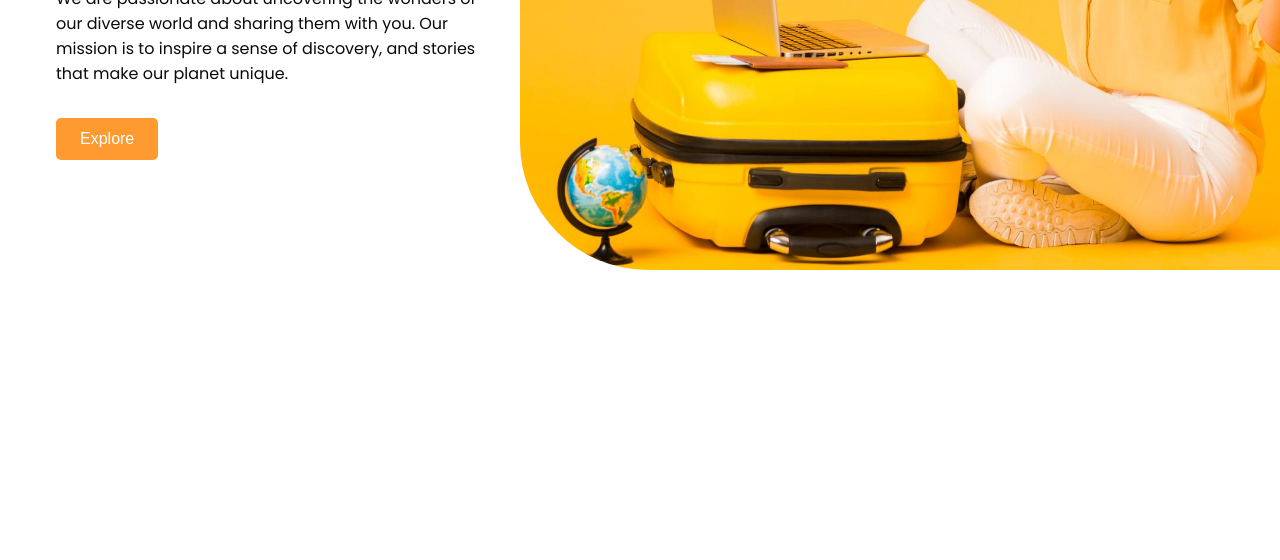
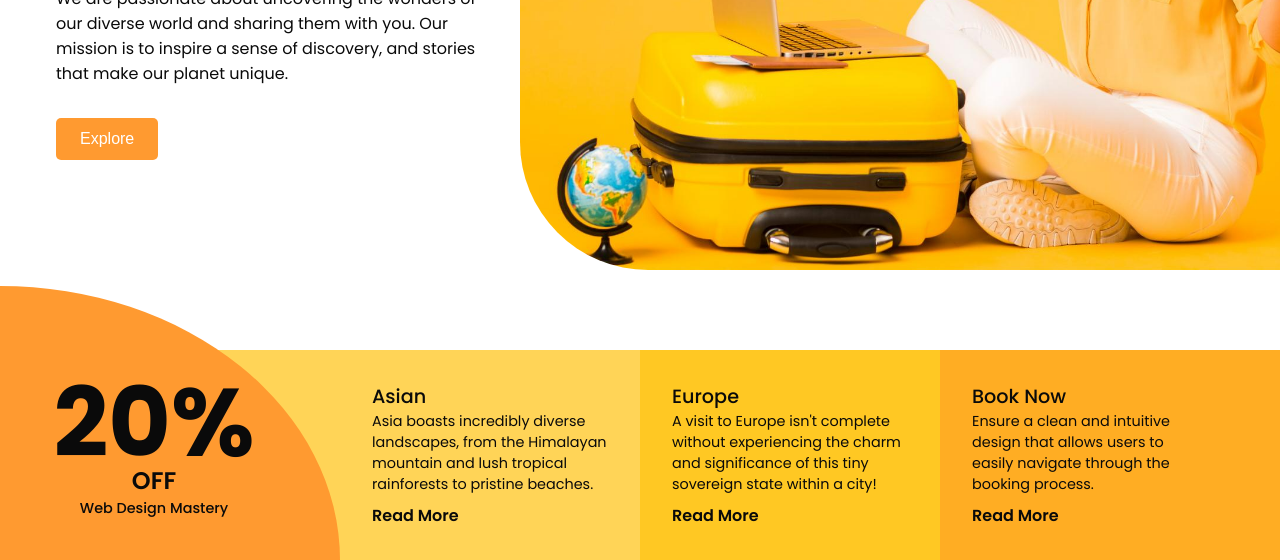
Before and after one commit to BurnettMiao/Build-Travel-Website-From-Scratch-Using-HTML-CSS-JavaScript-with-Web-Design-Mastery, a plain HTML site: page index.html in a window 1280 px wide. Shown: the part 380-940 px from the top of the page. Before the commit the page ends 800 px from the top, so only its background shows below. Drawn offline with nearby package versions, Linux system fonts and the light colour scheme.

Commit message:
banner section finish

```diff
--- a/index.html
+++ b/index.html
@@ -49,6 +49,43 @@
       </div>
     </header>
 
+    <div class="banner">
+      <div class="banner__card">
+        <div class="banner__content">
+          <h2>20%</h2>
+          <h3>OFF</h3>
+          <p>Web Design Mastery</p>
+        </div>
+      </div>
+
+      <div class="banner__card">
+        <h4>Asian</h4>
+        <p>
+          Asia boasts incredibly diverse landscapes, from the Himalayan mountain
+          and lush tropical rainforests to pristine beaches.
+        </p>
+        <a href="#">Read More</a>
+      </div>
+
+      <div class="banner__card">
+        <h4>Europe</h4>
+        <p>
+          A visit to Europe isn't complete without experiencing the charm and
+          significance of this tiny sovereign state within a city!
+        </p>
+        <a href="#">Read More</a>
+      </div>
+
+      <div class="banner__card">
+        <h4>Book Now</h4>
+        <p>
+          Ensure a clean and intuitive design that allows users to easily
+          navigate through the booking process.
+        </p>
+        <a href="#">Read More</a>
+      </div>
+    </div>
+
     <script src="https://unpkg.com/scrollreveal"></script>
     <script src="script.js"></script>
   </body>
--- a/style.css
+++ b/style.css
@@ -197,9 +197,95 @@ nav {
   color: var(--text-dark);
 }
 
+/* banner section */
+.banner {
+  margin-top: 5rem;
+  display: grid;
+}
+
+.banner__card {
+  padding: 2rem;
+}
+
+.banner__card:nth-child(1) {
+  position: relative;
+  isolation: isolate;
+  padding-block: 5rem;
+  background-color: #ffd457;
+}
+
+.banner__card:nth-child(2) {
+  background-color: #ffd457;
+}
+
+.banner__card:nth-child(3) {
+  background-color: #ffc823;
+}
+
+.banner__card:nth-child(4) {
+  background-color: #ffad23;
+}
+
+.banner__card h4 {
+  font-size: 1.2rem;
+  font-weight: 500;
+  color: var(--text-dark);
+}
+
+.banner__card p {
+  margin-bottom: 0.5rem;
+  font-size: 0.9rem;
+  color: var(--text-dark);
+}
+
+.banner__card a {
+  font-size: 1rem;
+  font-weight: 600;
+  color: var(--text-dark);
+}
+
+.banner__content {
+  position: absolute;
+  bottom: 0;
+  left: 0;
+  height: calc(100% + 4rem);
+  width: 100%;
+  padding-top: 4rem;
+  padding-right: 2rem;
+  display: flex;
+  align-items: center;
+  justify-content: center;
+  flex-direction: column;
+  z-index: 1;
+  background-color: var(--primary-color);
+  border-top-right-radius: 100%;
+}
+
+.banner__content h2 {
+  font-size: 6rem;
+  font-weight: 700;
+  line-height: 5rem;
+  color: var(--text-dark);
+}
+
+.banner__content h3 {
+  font-size: 1.5rem;
+  font-weight: 600;
+  color: var(--text-dark);
+}
+
+.banner__content p {
+  font-weight: 500;
+  color: var(--text-dark);
+}
+
 @media (width > 540px) {
   .header__image {
     min-height: max(75vh, 550px);
+  }
+
+  .banner {
+    grid-template-columns: repeat(2, 1fr);
   }
 }
 
@@ -263,6 +349,22 @@ nav {
     font-size: 5rem;
     line-height: 4rem;
   }
+
+  .banner {
+    display: grid;
+    grid-template-columns:
+      minmax(1rem, 1fr)
+      minmax(0, calc(var(--max-width) / 4))
+      minmax(0, calc(var(--max-width) / 4))
+      minmax(0, calc(var(--max-width) / 4))
+      minmax(0, calc(var(--max-width) / 4))
+      minmax(1rem, 1fr);
+    background-color: #ffad23;
+  }
+
+  .banner__card:nth-child(1) {
+    grid-column: 1/3;
+  }
 }
 
 @media (width > 1024px) {
```
